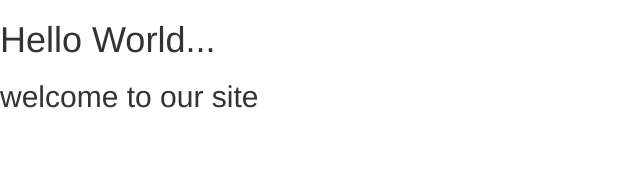
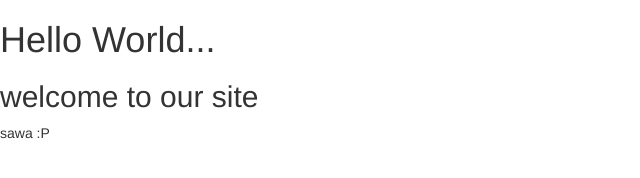
Before and after one commit to Ethos-Dev/NoCMS, a plain HTML site: page The Site/index.html in a window 1280 px wide. Shown: the full height of the page, 0-640 px from the left. Drawn offline with Linux system fonts and the light colour scheme.

Commit message:
sawa Signed-off-by: roa boughanem <roa.boughanem@ethoskms.com>

```diff
--- a/The Site/index.html
+++ b/The Site/index.html
@@ -10,6 +10,7 @@
 <body>
 <h1>Hello World...</h1>
 <h2>welcome to our site</h2>
+<p>sawa :P</p>
 <script src="assets/js/jquery-3.2.1.min.js" type="text/javascript"></script>
 <script src="assets/js/bootstrap.min.js" type="text/javascript"></script>
 <script src="assets/js/main.js" type="text/javascript"></script>
```
